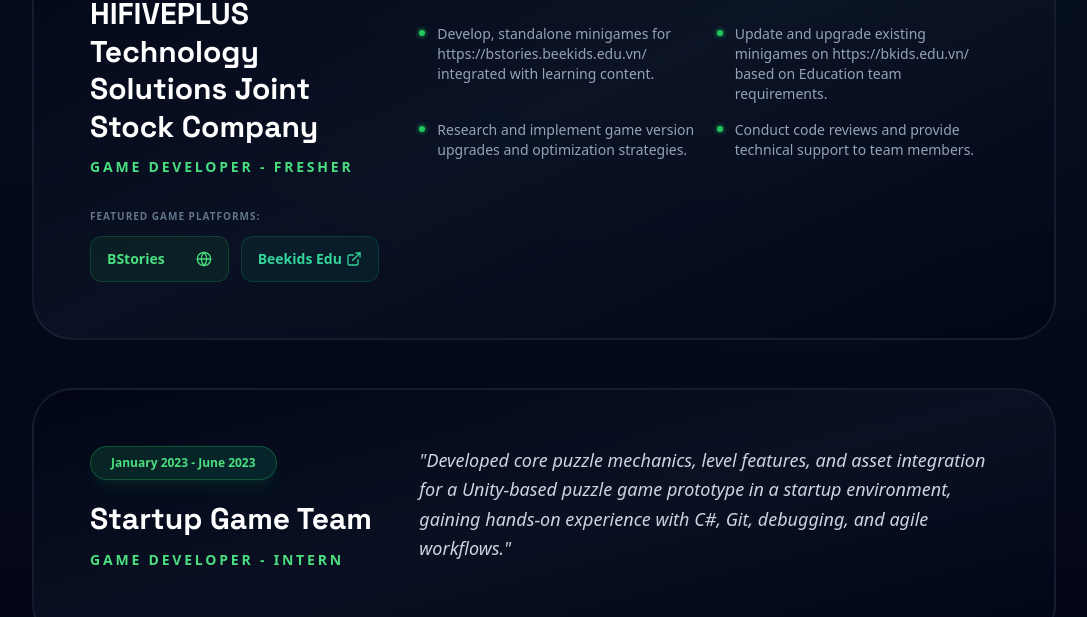
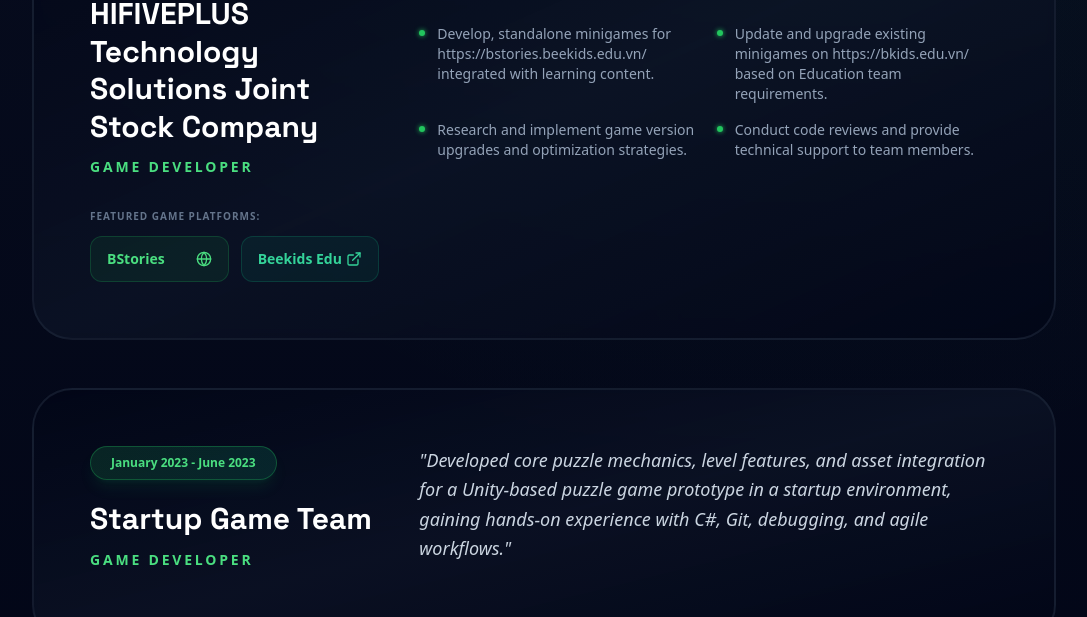
Before and after one commit to trandangtin2003/TranDangTin_Portfolio, a React (Vite) app: page / in a window 1280 px wide. Shown: the part 4872-5489 px from the top of the page, without its empty margins (96-1183 px from the left). Built offline with nearby package versions, Linux system fonts and the light colour scheme.

Commit message:
update 4

```diff
--- a/constants.ts
+++ b/constants.ts
@@ -109,7 +109,7 @@
   },
   {
     company: "HIFIVEPLUS Technology Solutions Joint Stock Company",
-    role: "Game Developer - Fresher",
+    role: "Game Developer",
     period: "November 2025 - March 2026",
     project: "Beekids Educational Game Platform",
     description: "Design and implement 2D educational minigames for Beekids platform using Cocos Creator (TypeScript/JavaScript).",
@@ -122,7 +122,7 @@
   },
   {
     company: "Startup Game Team",
-    role: "Game Developer - Intern",
+    role: "Game Developer",
     period: "January 2023 - June 2023",
     description: "Developed core puzzle mechanics, level features, and asset integration for a Unity-based puzzle game prototype in a startup environment, gaining hands-on experience with C#, Git, debugging, and agile workflows.",
     tasks: []
```
